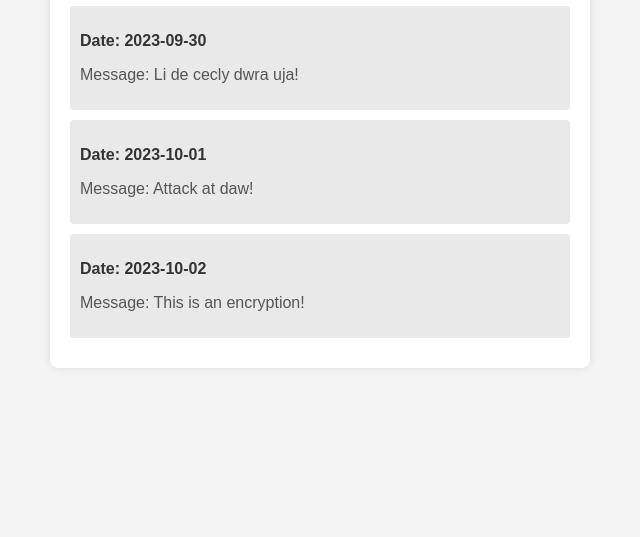
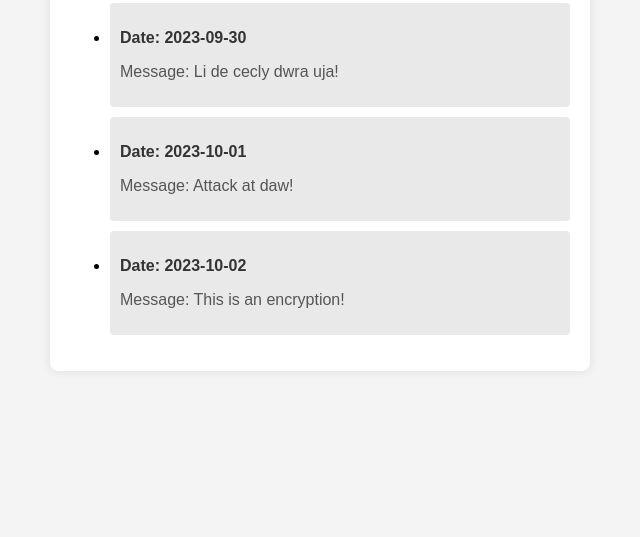
Before and after one commit to acciojob/cryptoria-shivambirla784, a website: page main.html in a window 1280 px wide. Shown: the part 263-800 px from the top of the page, without its empty margins (320-960 px from the left). Drawn offline with Linux system fonts and the light colour scheme.

Commit message:
created a submission

```diff
--- a/main.html
+++ b/main.html
@@ -9,7 +9,8 @@
 <body>
   <div class="container">
     <h1>Aryabhatta's Message Decrypter</h1>
-    <div id="message-container"></div> <!-- Add an ID for message container -->
+    <!-- Use a UL element for the message list -->
+    <ul id="message-container"></ul>
   </div>
   <script src="script.js"></script>
 </body>
--- a/script.js
+++ b/script.js
@@ -50,8 +50,9 @@ function storeMessages(messages) {
 function displayMessages(messages) {
   const messageContainer = document.getElementById("message-container");
   messageContainer.innerHTML = ""; // Clear existing messages
+
   messages.forEach(msg => {
-    const messageItem = document.createElement("div");
+    const messageItem = document.createElement("li");
     messageItem.classList.add("message-item");
 
     const dateElement = document.createElement("p");
@@ -67,6 +68,7 @@ function displayMessages(messages) {
     messageContainer.appendChild(messageItem);
   });
 }
+
 
 
 // Example Usage
```
